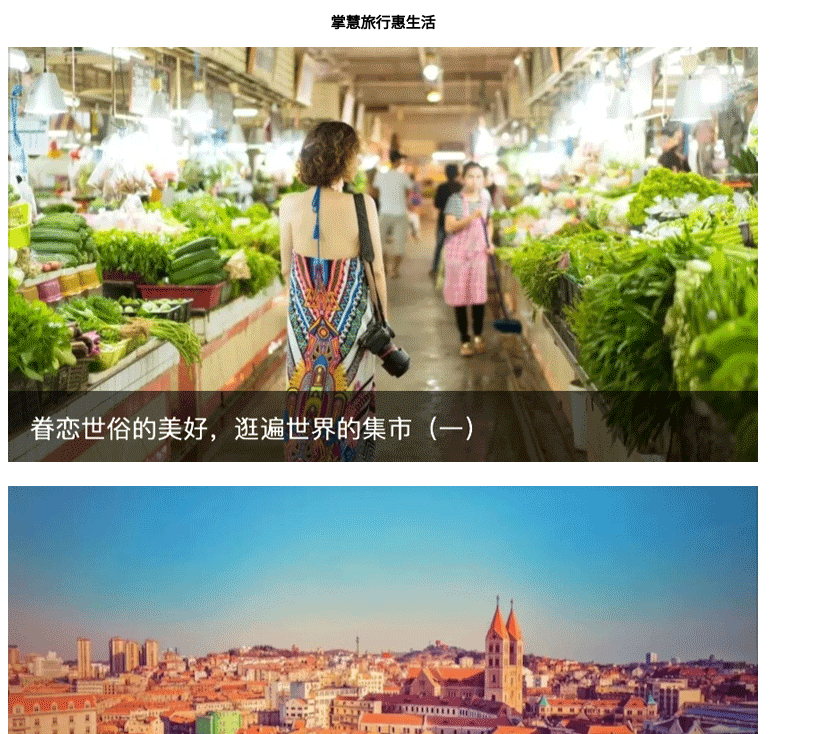
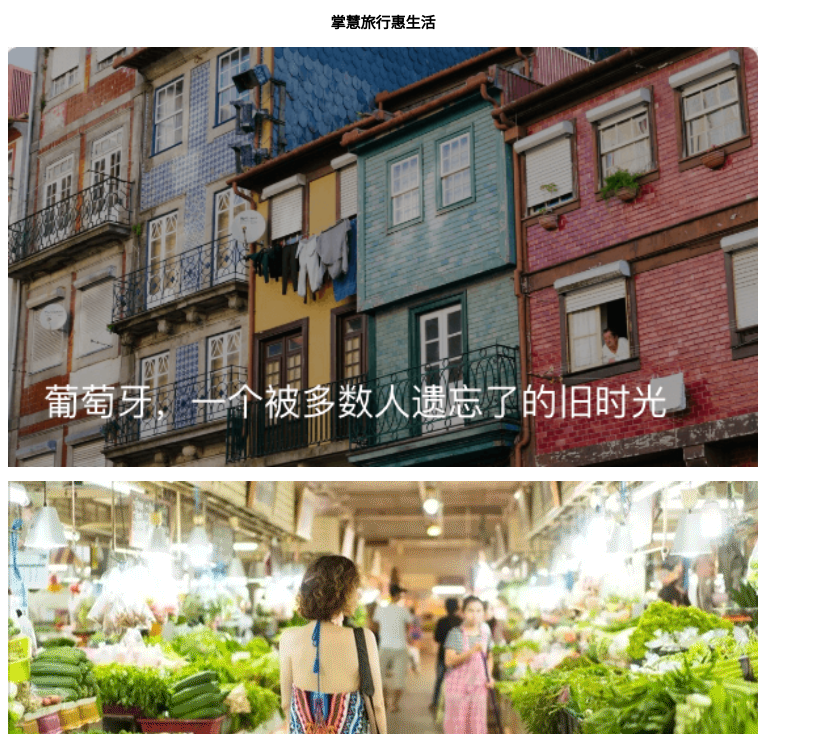
Before and after one commit to pp2475/faq, a plain HTML site: page travelandlife.html in a window 1280 px wide. Shown: the part 66-800 px from the top of the page, without its empty margins (0-813 px from the left). Drawn offline with Linux system fonts and the light colour scheme.

Commit message:
new article

```diff
--- a/travelandlife.html
+++ b/travelandlife.html
@@ -17,6 +17,7 @@
         <div style="width: 100%; background-color: #fff; text-align: center; max-width: 750px;">
             <img src="img/Ali-logo.png" style="height: 50px; margin-top:5px;">
             <h1 style="margin-top: 10px; margin-bottom: 5px; font-size: 15px;">掌慧旅行惠生活</h1>
+            <a href="https://mp.weixin.qq.com/s/q1MFbZ8noBy1p2D5vQJxTQ"><img src="img/putaoya.png" style="width: 100%; margin-top:10px;"></a>
             <a href="https://mp.weixin.qq.com/s/W_yc8Xin3oB7FqKl7ih5Dw"><img src="img/worldmarket.png" style="width: 100%; margin-top:10px;"></a>
             <a href="https://mp.weixin.qq.com/s/gOPajB_aApwOHK-eHQg0fg"><img src="img/qingdaocity_1.png" style="width: 100%;margin-top:20px;"></a>
             <a href="https://mp.weixin.qq.com/s/ZC9FG04GYsFF7870SII-CQ"><img src="img/qingdaocity_2.png" style="width: 100%;margin-top:20px;"></a>
```
Also changed, not shown: img/Putaoya.png (added), 1 other file.
